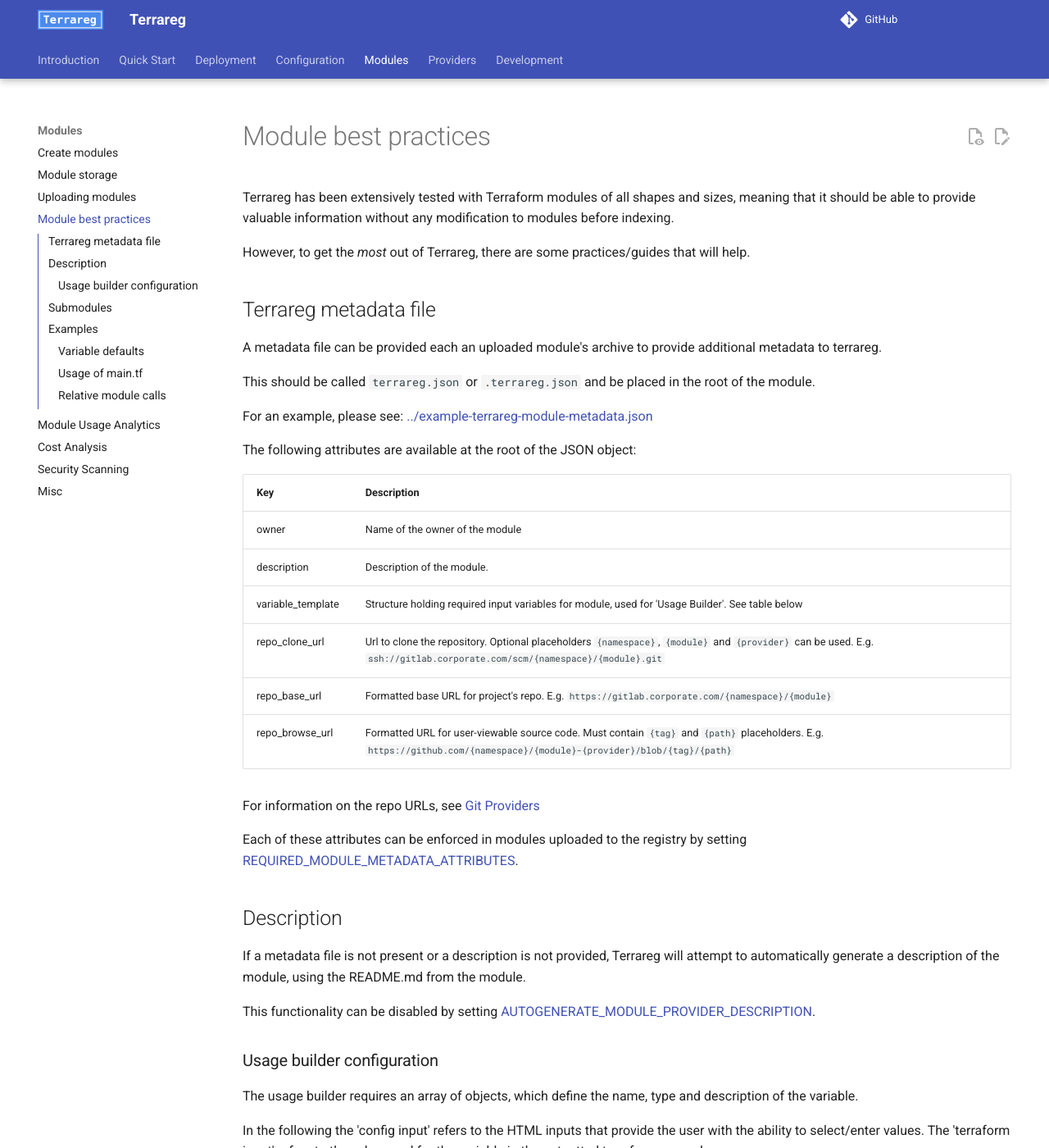
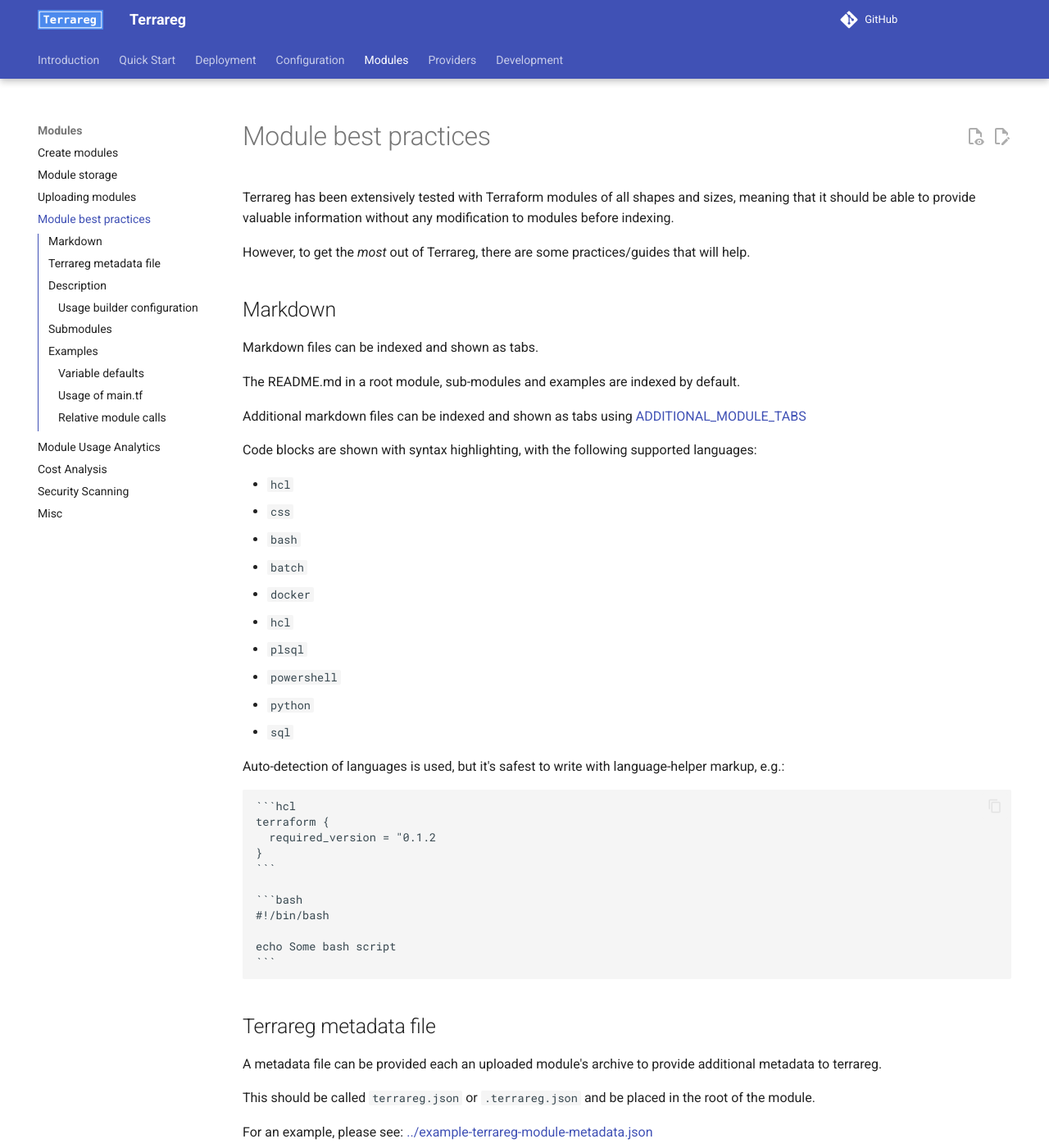
Before and after one commit to MatthewJohn/terrareg, an MkDocs documentation site: the page built from docs/modules/best_practices.md, in a window 1280 px wide and 1400 px high. Shown: the whole window at 82% size. Built offline with MkDocs 1.6.1 and Material for MkDocs 9.7.7, drawn with Linux system fonts in a browser that asks for light colours; comment, search, counter and statistics services are not loaded; the version menu is left out.

Commit message:
docs: Add documentation explaining markdown syntax highlighting
Issue #529

`````diff
--- a/docs/modules/best_practices.md
+++ b/docs/modules/best_practices.md
@@ -5,6 +5,42 @@
 Terrareg has been extensively tested with Terraform modules of all shapes and sizes, meaning that it should be able to provide valuable information without any modification to modules before indexing.
 
 However, to get the _most_ out of Terrareg, there are some practices/guides that will help.
+
+## Markdown
+
+Markdown files can be indexed and shown as tabs.
+
+The README.md in a root module, sub-modules and examples are indexed by default.
+
+Additional markdown files can be indexed and shown as tabs using [ADDITIONAL_MODULE_TABS](../CONFIG.md#additional_module_tabs)
+
+Code blocks are shown with syntax highlighting, with the following supported languages:
+
+ * `hcl`
+ * `css`
+ * `bash`
+ * `batch`
+ * `docker`
+ * `hcl`
+ * `plsql`
+ * `powershell`
+ * `python`
+ * `sql`
+
+Auto-detection of languages is used, but it's safest to write with language-helper markup, e.g.:
+````
+```hcl
+terraform {
+  required_version = "0.1.2
+}
+```
+
+```bash
+#!/bin/bash
+
+echo Some bash script
+```
+````
 
 ## Terrareg metadata file
 
`````
